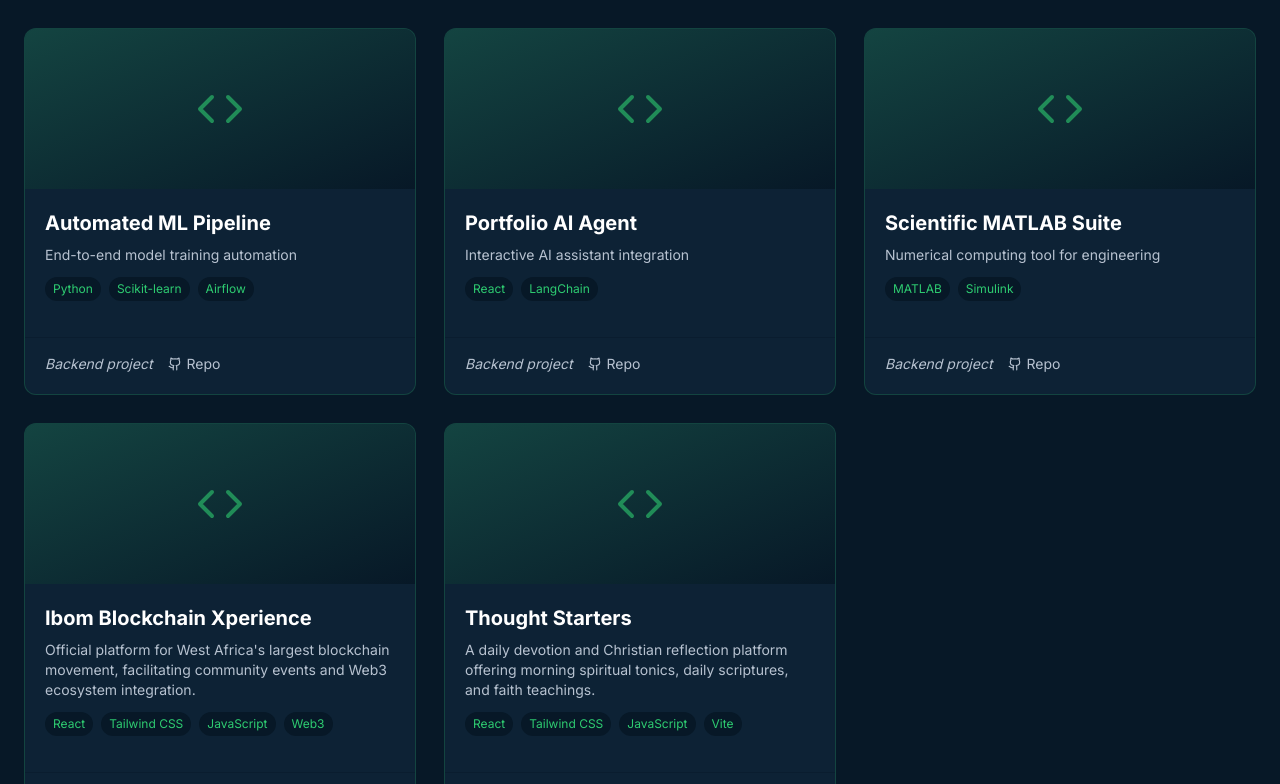
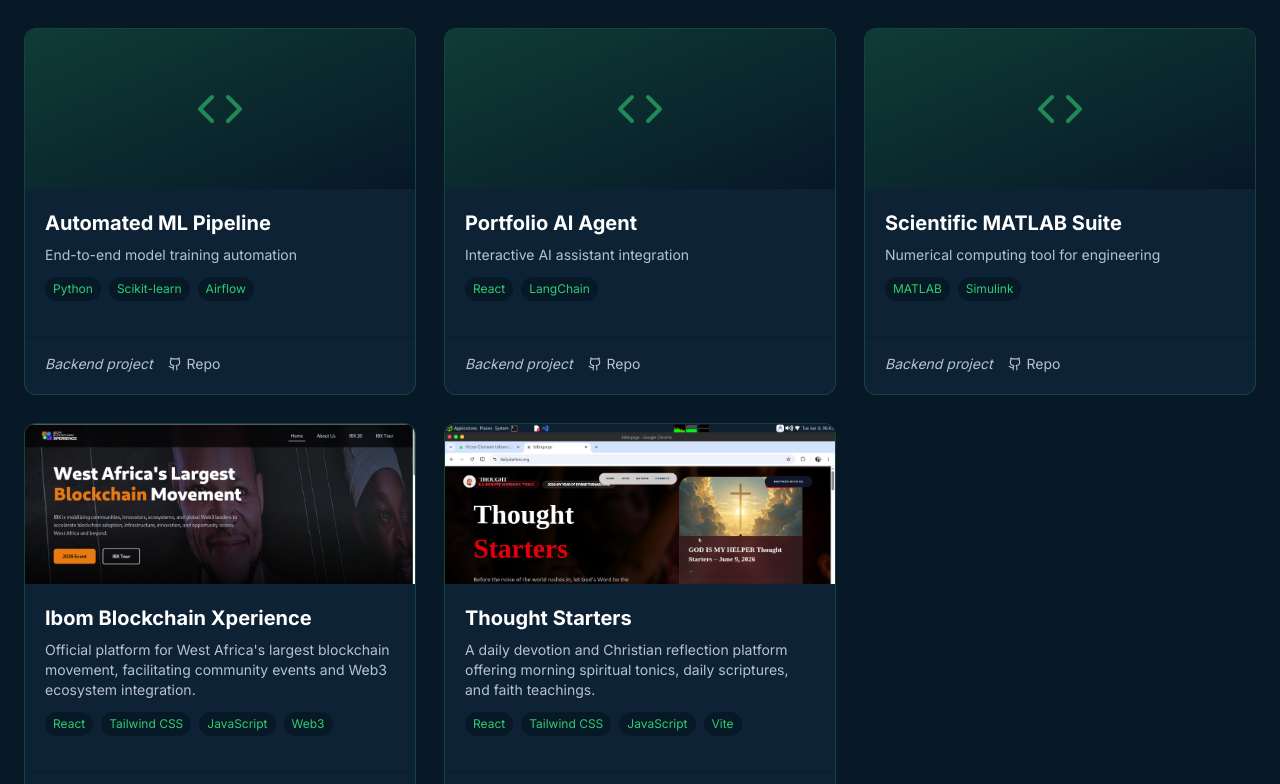
Before and after one commit to Ezekd0/Portfolio, a React (Vite) app: page / in a window 1280 px wide. Shown: the part 4176-4960 px from the top of the page. Built offline with nearby package versions, Linux system fonts and the light colour scheme.

Commit message:
feat: display actual project screenshot images in project card headers

```diff
--- a/src/components/Projects.jsx
+++ b/src/components/Projects.jsx
@@ -10,8 +10,8 @@ const projectsData = [
   { id:4, title:'Automated ML Pipeline', desc:'End-to-end model training automation', tech:['Python','Scikit-learn','Airflow'], category:'Automation', demo:'#', github:'https://github.com/Ezekd0' },
   { id:5, title:'Portfolio AI Agent', desc:'Interactive AI assistant integration', tech:['React','LangChain'], category:'AI', demo:'#', github:'https://github.com/Ezekd0' },
   { id:6, title:'Scientific MATLAB Suite', desc:'Numerical computing tool for engineering', tech:['MATLAB','Simulink'], category:'Data Science', demo:'#', github:'https://github.com/Ezekd0' },
-  { id:7, title:'Ibom Blockchain Xperience', desc:'Official platform for West Africa\'s largest blockchain movement, facilitating community events and Web3 ecosystem integration.', tech:['React','Tailwind CSS','JavaScript','Web3'], category:'Web3', demo:'https://www.ibomblockchain.com/', github:'https://github.com/Ezekd0' },
-  { id:8, title:'Thought Starters', desc:'A daily devotion and Christian reflection platform offering morning spiritual tonics, daily scriptures, and faith teachings.', tech:['React','Tailwind CSS','JavaScript','Vite'], category:'Backend', demo:'https://www.dailystarters.org/', github:'https://github.com/Ezekd0' },
+  { id:7, title:'Ibom Blockchain Xperience', desc:'Official platform for West Africa\'s largest blockchain movement, facilitating community events and Web3 ecosystem integration.', tech:['React','Tailwind CSS','JavaScript','Web3'], category:'Web3', demo:'https://www.ibomblockchain.com/', github:'https://github.com/Ezekd0', image:'/ibomblockchain.png' },
+  { id:8, title:'Thought Starters', desc:'A daily devotion and Christian reflection platform offering morning spiritual tonics, daily scriptures, and faith teachings.', tech:['React','Tailwind CSS','JavaScript','Vite'], category:'Backend', demo:'https://www.dailystarters.org/', github:'https://github.com/Ezekd0', image:'/dailystarters.png' },
 ];
 
 const Projects = () => {
@@ -33,7 +33,15 @@ const Projects = () => {
           {filtered.map(proj => (
             <motion.div whileHover={{ y: -6 }} key={proj.id} className="bg-secondary rounded-xl overflow-hidden border border-accent/20 hover:border-accent/70 transition-all flex flex-col justify-between">
               <div>
-                <div className="h-40 bg-gradient-to-br from-accent/20 to-navy flex items-center justify-center"><Code size={48} className="text-accent/60" /></div>
+                <div className="h-40 relative overflow-hidden bg-navy flex items-center justify-center">
+                  {proj.image ? (
+                    <img src={proj.image} alt={proj.title} className="w-full h-full object-cover object-top hover:scale-105 transition-all duration-300" />
+                  ) : (
+                    <div className="absolute inset-0 bg-gradient-to-br from-accent/20 to-navy flex items-center justify-center">
+                      <Code size={48} className="text-accent/60" />
+                    </div>
+                  )}
+                </div>
                 <div className="p-5">
                   <h3 className="text-xl font-bold mb-2">{proj.title}</h3>
                   <p className="text-textMuted text-sm mb-3">{proj.desc}</p>
```
Also changed, not shown: public/dailystarters.png (added), public/ibomblockchain.png (added).
